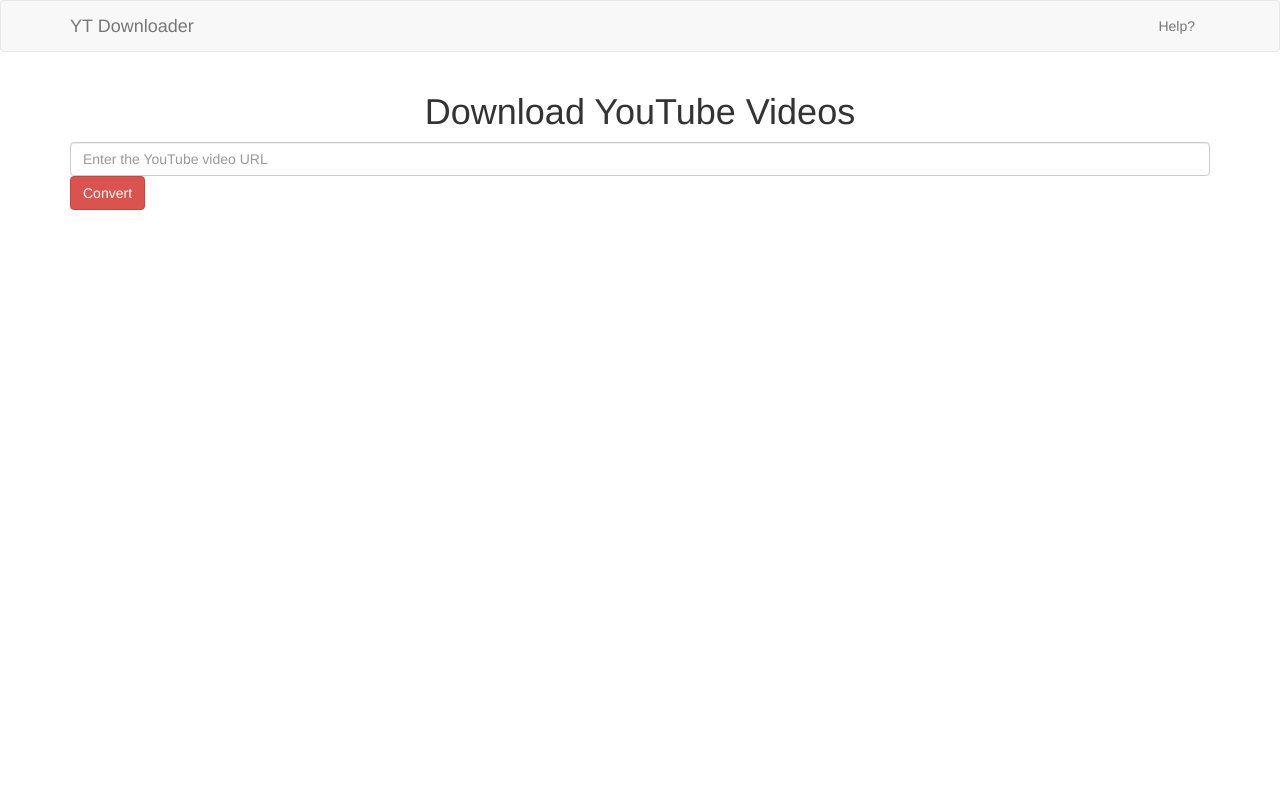
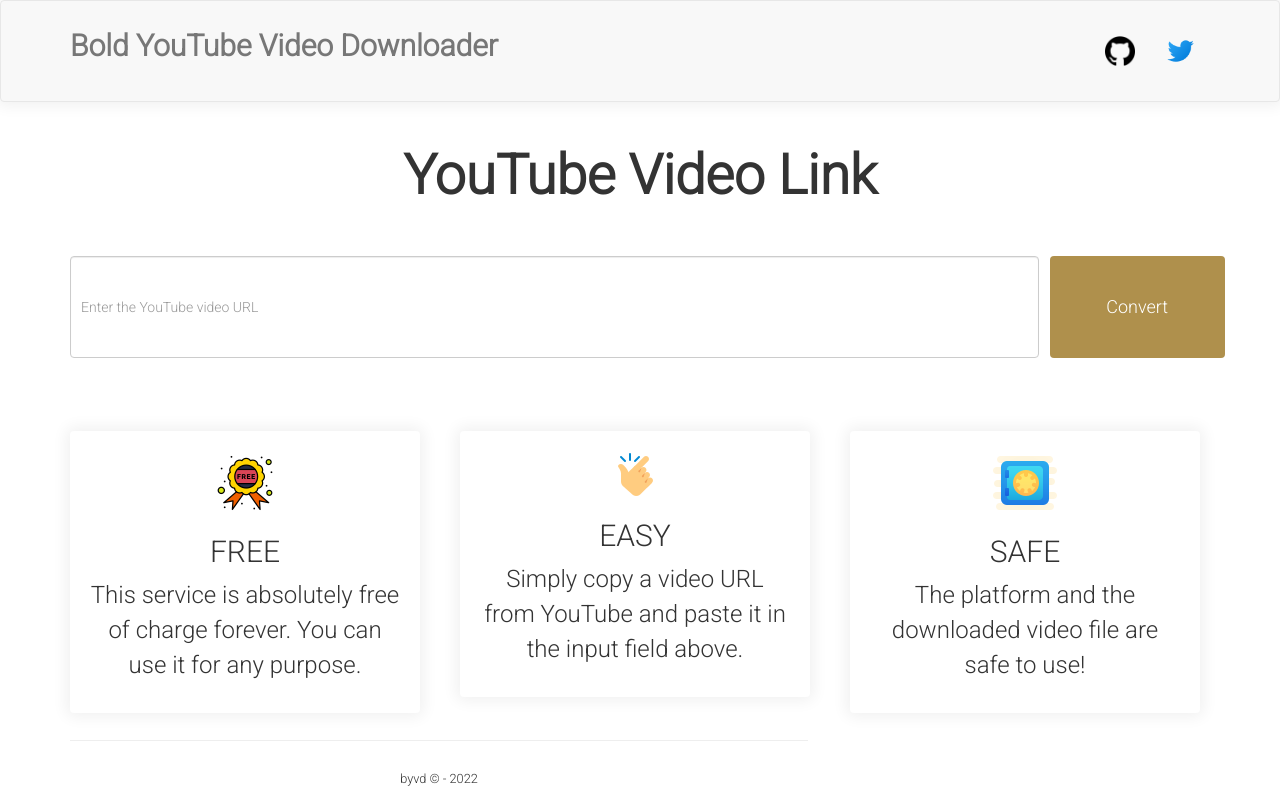
Before and after one commit to GitauHarrison/youtube-video-downloader, a Flask app: page / in a window 1280 px wide. Run offline with Flask 2, Linux system fonts and the light colour scheme; some libraries are stand-ins or nearby versions.

Commit message:
Style: Update the UI of the app

```diff
--- a/app/routes.py
+++ b/app/routes.py
@@ -18,7 +18,7 @@ def index():
         except:
             flash('Error: invalid link')
         return render_template("download.html", url = url)
-    return render_template("index.html")
+    return render_template("index.html", title="Home")
 
 @app.route("/download", methods = ["GET", "POST"])
 def download():
--- a/app/static/css/main.css
+++ b/app/static/css/main.css
@@ -0,0 +1,202 @@
+/* ------------------------------------------------- */
+/* BASE STYLES */
+/* ------------------------------------------------- */
+*,
+*:before,
+*:after {
+    box-sizing: border-box;
+}
+
+html,
+body {
+    min-height: 100vh;
+    /*Fills the viewport*/
+    width: 100%;
+    margin: 0px;
+    position: relative;
+    /*You have to include this in order to position other child items*/
+}
+
+body {
+    font-family: 'Quicksand', sans-serif;
+    font-family: 'Roboto', sans-serif;
+    line-height: 35px;
+    font-size: 15px;
+    font-weight: 400;
+    padding: 0px;
+}
+
+body::after {
+    content: '';
+    display: block;
+}
+
+/* ------------------ */
+/* TYPOGRAPHY */
+/* ------------------ */
+.navbar-brand {
+    font-family: 'Roboto', sans-serif;
+    font-weight: 700;
+    color: #b07c0c;
+}
+
+h1 {
+    font-size: 5.5rem;
+    font-weight: 700;
+    line-height: 1.2;
+    margin-top: 20px;
+    margin-bottom: 40px;
+}
+
+.card-text {
+    font-size: 2.4rem;
+}
+
+/* ------------------ */
+/* BUTTON */
+/* ------------------ */
+
+/* Dropdown menu */
+select,
+.btn {
+    padding: 16px 20px;
+    margin: 8px 0;
+    border: none;
+    border-radius: 4px;
+    font-size: large;
+    cursor: pointer;
+}
+
+.btn {
+    background-color: #af904c;
+    color: white;
+    width: 30%;
+}
+
+.btn:hover {
+    background-color: #b07c0c;
+    color: white;
+}
+
+.url-input {
+    padding: 50px 10px;
+    margin: 8px 0;
+}
+
+.url-btn {
+    width: 100%;
+}
+
+/*
+.url-btn {
+    position:absolute;
+    left:85%;
+    top:0;
+    padding: 38px 20px;
+    width: 15%;
+}
+.url-btn:hover {
+    background-color: #b07c0c;
+    color: white;
+} */
+
+/* small screens */
+/* @media screen and (max-width: 600px) {
+    .url-input {
+        width: 100%;
+    }
+    .url-btn {
+        position: absolute;
+        left: 0;
+        top: 0;
+        padding: 18px 20px;
+        width: 90%;
+        margin-top: 110px;
+        margin-left: 20px;
+        margin-right: 20px;
+    }
+} */
+@media screen and (min-width: 600px) {
+    .url-input {
+        width: 85%;
+        padding: 50px 10px;
+        margin: 8px 0;
+    }
+
+    .url-btn {
+        position: absolute;
+        left: 85%;
+        top: 0;
+        padding: 38px 20px;
+        width: 15%;
+    }
+
+    .url-btn:hover {
+        background-color: #b07c0c;
+        color: white;
+    }
+}
+
+/* ------------------ */
+/* CARD */
+/* ------------------ */
+.card {
+    background-color: #ffffff;
+    border-radius: 4px;
+    box-shadow: 0 0 15px 4px rgba(0, 0, 0, 0.06);
+    padding: 20px;
+    margin: 65px 0;
+}
+
+@media screen and (max-width: 600px) {
+    .card {
+        margin: 15px 25px;
+    }
+}
+
+@media screen and (min-width: 900px) {
+    .navbar {
+        border-radius: 4px;
+        box-shadow: 0 0 15px 4px rgba(0, 0, 0, 0.06);
+        padding: 20px;
+        font-size: 20px;
+    }
+
+    .navbar-brand {
+        font-size: 30px;
+    }
+}
+
+/* ------------------------------------------------- */
+/* FOOTER */
+/* ------------------------------------------------- */
+.footer {
+    margin-bottom: 0px;
+    position: absolute;
+    /*With the parent relative, we can set our footer to absolute*/
+    bottom: 0;
+    /*This takes it to the bottom*/
+    width: 60%;
+    height: 80px;
+}
+
+@media screen and (max-width: 600px) {
+    .footer {
+        height: 10px;
+        width: 100%;
+    }
+}
+
+@media screen and (min-width: 600px) and (max-width: 900px) {
+    .footer {
+        height: 30px;
+        width: 90%;
+    }
+}
+
+@media screen and (min-width: 900px) and (max-width: 1200px) {
+    .footer {
+        height: 90px;
+        width: 90%;
+    }
+}
--- a/app/templates/base.html
+++ b/app/templates/base.html
@@ -4,14 +4,18 @@
 {% block head %}
     {{  super() }}
     <link rel="stylesheet" type="text/css" href="{{ url_for('static', filename='css/main.css') }}">
+    <link rel="preconnect" href="https://fonts.googleapis.com">
+    <link rel="preconnect" href="https://fonts.gstatic.com" crossorigin>
+    <link href="https://fonts.googleapis.com/css2?family=Quicksand:wght@300&family=Roboto:wght@300&display=swap" rel="stylesheet">
+    <link rel="icon" type="image/png" href="{{ url_for('static', filename = 'images/downloader.png') }}">
 {% endblock %}
 
 <!-- The title of our application is defined here -->
 {% block title %}
     {% if title %}
-        {{ title }} - YT Downloader
+        {{ title }} - byvd
     {% else %}
-        Download YouTube Videos
+        Bold YouTube Video Downloader
     {% endif %}
 {% endblock %}
 
@@ -26,11 +30,20 @@
                 <span class="icon-bar"></span>
                 <span class="icon-bar"></span>
             </button>
-            <a class="navbar-brand" href=" {{ url_for('index') }} ">YT Downloader</a>
+            <a class="navbar-brand" href=" {{ url_for('index') }} ">Bold YouTube Video Downloader</a>
         </div>
         <div class="collapse navbar-collapse" id="bs-example-navbar-collapse-1">
             <ul class="nav navbar-nav navbar-right">
-                <li><a href=" # ">Help?</a></li>
+                <li>
+                    <a href=" https://github.com/GitauHarrison/youtube-video-downloader" target="_blank">
+                        <img src="{{ url_for('static', filename = 'images/github-logo.png') }}" alt="Github logo" width="30" height="30">
+                    </a>
+                </li>
+                <li>
+                    <a href="https://twitter.com/GitauHarrison1" target="_blank">
+                        <img src="{{ url_for('static', filename = 'images/twitter.png') }}" alt="Twitter logo" width="30" height="30">
+                    </a>
+                </li>
             </ul>
         </div>
     </div>
@@ -50,6 +63,16 @@
             {% endif %}
         {% endwith %}
         {% block app_context %}{% endblock %}
+
+        {% block footer %}
+        <div class="row footer">
+            <div class="col-md-12 text-center">
+                <hr>
+                <small>byvd  &copy; - 2022</small>
+            </div>
+        </div>
+    {% endblock %}
+
     </div>
 {% endblock %}
 
--- a/app/templates/index.html
+++ b/app/templates/index.html
@@ -4,15 +4,53 @@
 {% block app_context %}
 <div class="row">
     <div class="col-md-12 text-center">
-        <h1>Download YouTube Videos</h1>
+        <h1>YouTube Video Link</h1>
     </div>
 </div>
 <div class="row">
     <div class="col-md-12">
         <form method="POST">
-            <input class="form-control mt-3" type="text" placeholder="Enter the YouTube video URL" aria-label="default input example" name="url">
-            <button type="submit" class="btn btn-danger mt-3">Convert</button>
+            <input class="form-control mt-3 url-input" type="text" placeholder="Enter the YouTube video URL" aria-label="default input example" name="url">
+            <button type="submit" class="btn btn-danger mt-3 url-btn">Convert</button>
         </form>
     </div>
 </div>
+<div class="row">
+    <div class="col-md-4">
+        <div class="card text-center" style="width: 35rem;">
+            <img class="card-img-top image-fluid" style="max-width: 100%; height:auto;" src="{{ url_for('static', filename='images/free.png') }}" alt="Card image cap">
+            <div class="card-body">
+
+                <h2 class="card-title">FREE</h2>
+                <p class="card-text">
+                    This service is absolutely free of charge forever. You can use it for any purpose.
+                </p>
+            </div>
+        </div>
+    </div>
+    <div class="col-md-4">
+        <div class="card text-center" style="width: 35rem;">
+            <img class="card-img-top image-fluid" style="max-width: 100%; height:auto;" src="{{ url_for('static', filename='images/easy.png') }}" alt="Card image cap">
+            <div class="card-body">
+
+                <h2 class="card-title">EASY</h2>
+                <p class="card-text">
+                    Simply copy a video URL from YouTube and paste it in the input field above.
+                </p>
+            </div>
+        </div>
+    </div>
+    <div class="col-md-4">
+        <div class="card text-center" style="width: 35rem;">
+            <img class="card-img-top image-fluid" style="max-width: 100%; height:auto;" src="{{ url_for('static', filename='images/safe.png') }}" alt="Card image cap">
+            <div class="card-body">
+
+                <h2 class="card-title">SAFE</h2>
+                <p class="card-text">
+                    The platform and the downloaded video file are safe to use!
+                </p>
+            </div>
+        </div>
+    </div>
+</div>
 {% endblock %}
```
Also changed, not shown: app/templates/download.html (+6 -6 lines), app/static/images/downloader.png (added), app/static/images/easy.png (added), app/static/images/free.png (added), app/static/images/github-logo.png (added), app/static/images/safe.png (added), app/static/images/twitter.png (added).
